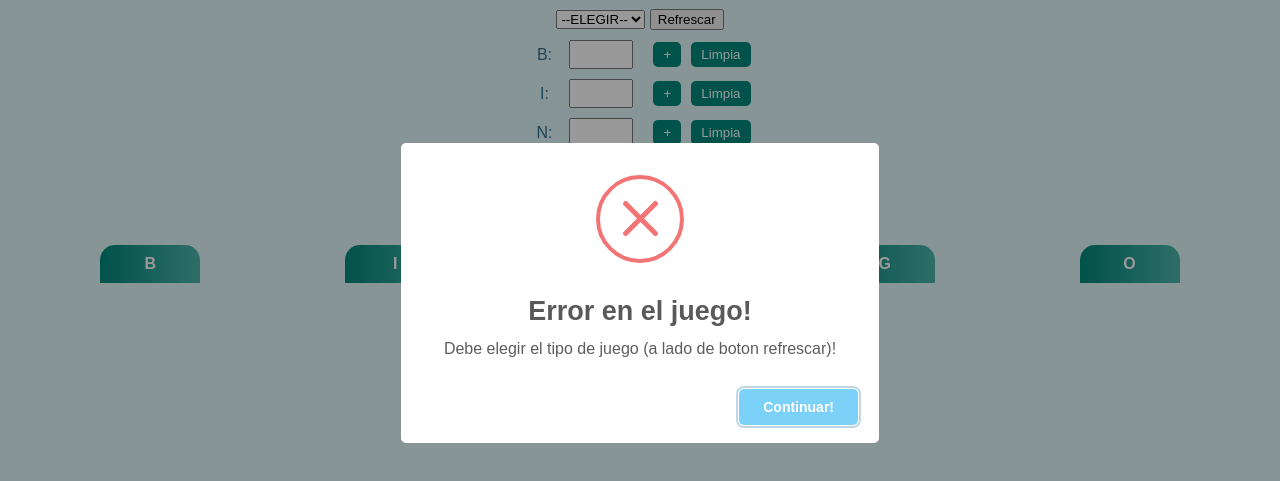
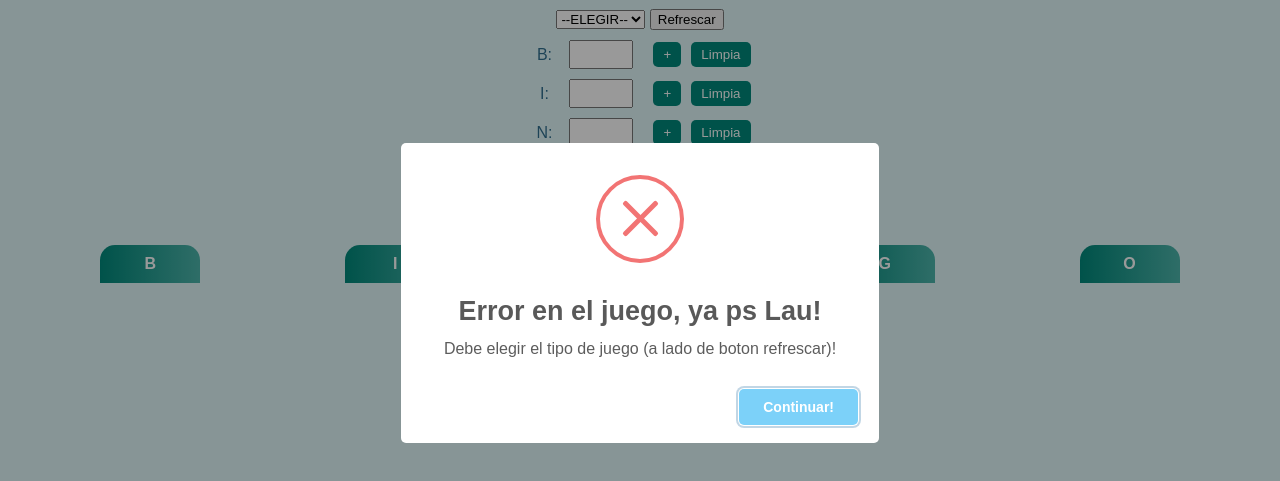
Before and after one commit to galvacastell/galvacastell.github.io, a plain HTML site: page index.html in a window 1280 px wide. Both pictures are taken after a click on the button "Refrescar". Shown: the part 107-588 px from the top of the page. Drawn offline with nearby package versions, Linux system fonts and the light colour scheme.

Commit message:
Update index.html

```diff
--- a/index.html
+++ b/index.html
@@ -231,7 +231,7 @@
             const comboValue = document.getElementById('combo').value;
             if (comboValue === 'T') {
                   swal({
-                      title: "Error en el juego!",
+                      title: "Error en el juego, ya ps Lau!",
                       text: "Debe elegir el tipo de juego (a lado de boton refrescar)!",
                       icon: "error",
                       button: "Continuar!",
```
